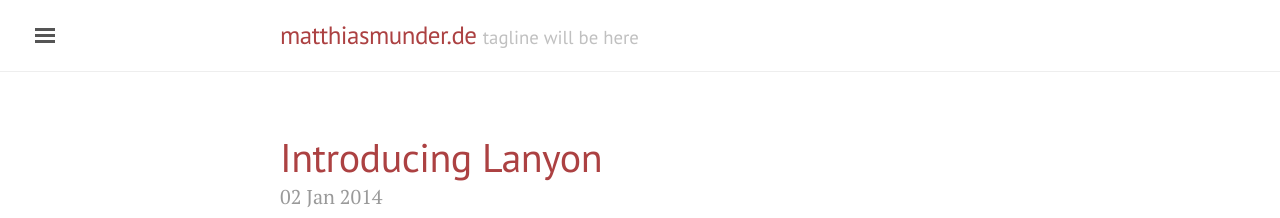
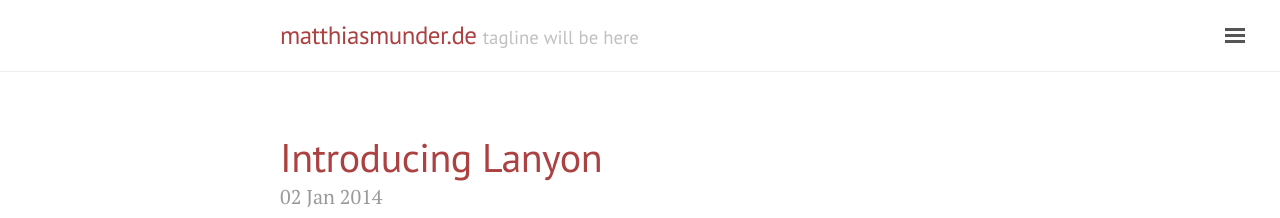
Before and after one commit to gitter-badger/mcmunder.github.io, a Jekyll site: the page built from index.html, in a window 1280 px wide. Shown: the top 218 px of the page. Built offline with Jekyll 4.4.1, drawn with Linux system fonts in a browser that asks for light colours; the list of posts is cut into pages by our own code.

Commit message:
next try

```diff
--- a/_layouts/default.html
+++ b/_layouts/default.html
@@ -3,7 +3,7 @@
 
   {% include head.html %}
 
-  <body class="theme-base-08" class="layout-reverse">
+  <body class="theme-base-08 layout-reverse sidebar-overlay">
 
     {% include sidebar.html %}
 
```
